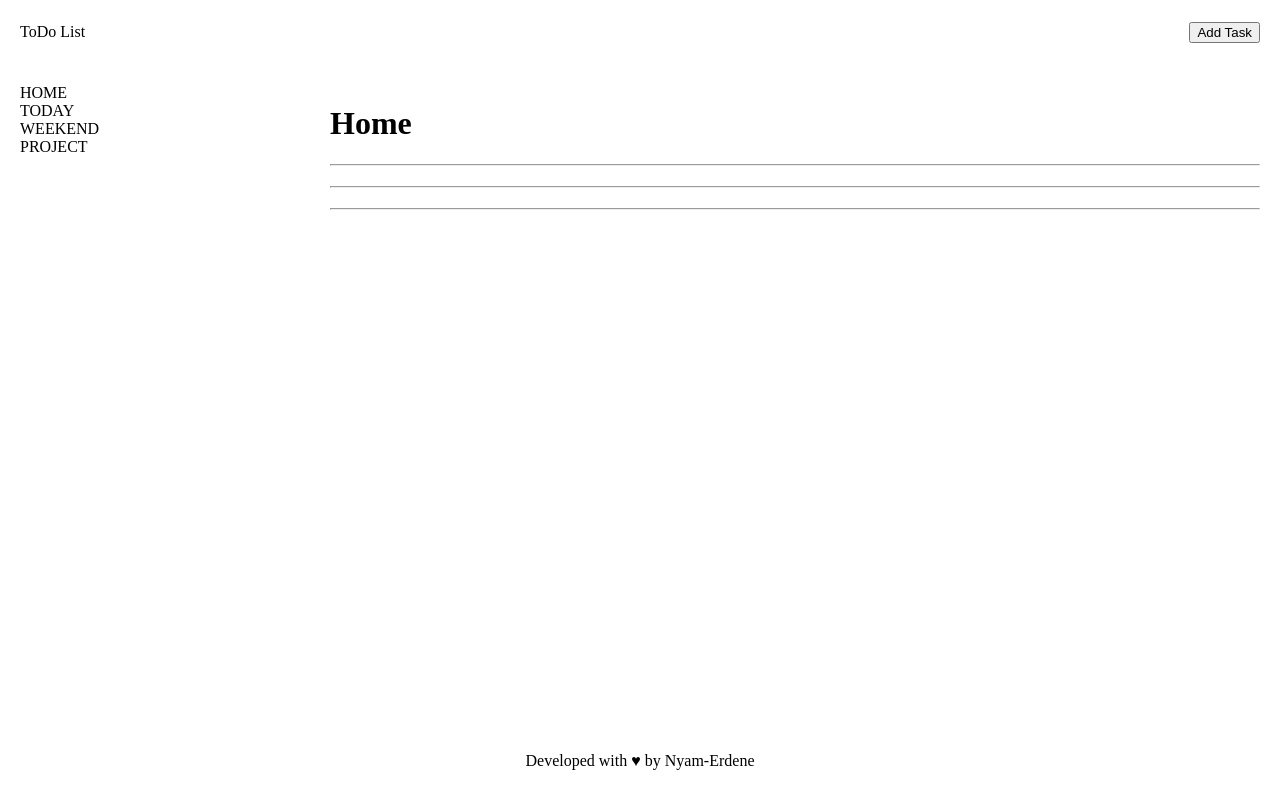
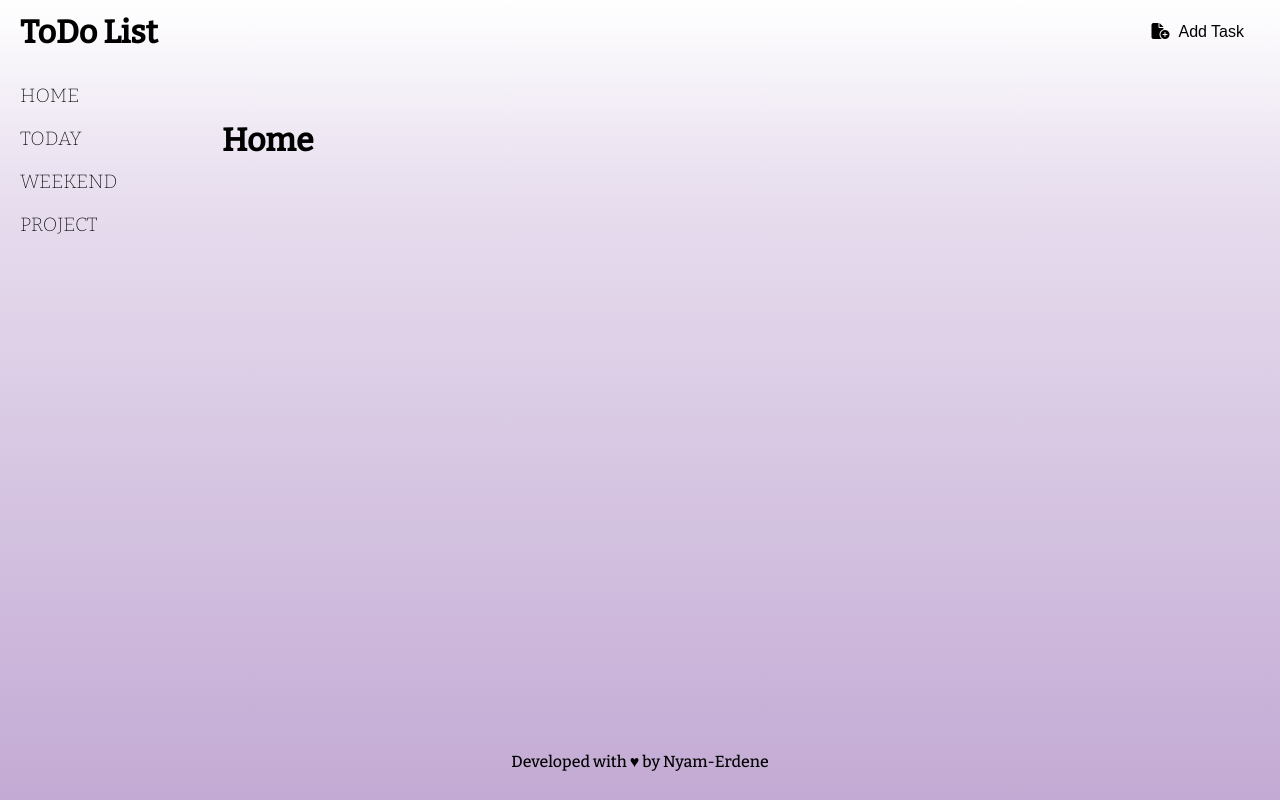
Before and after one commit to Skywingy/ToDoList1st, a website built with webpack: page webpack-demo/dist/index.html in a window 1280 px wide. Built offline with nearby package versions, Linux system fonts and the light colour scheme; a web font is replaced by a local one.

Commit message:
not fully functional but i think i have to move on now

```diff
--- a/webpack-demo/src/form.js
+++ b/webpack-demo/src/form.js
@@ -28,7 +28,7 @@ function render(){
     },
 ];
 
-addToDoToStorer();
+    renderto();
 
     //ToDo pusher
     function addToDoToStorer(Title, Description, DueDate) {
@@ -58,10 +58,9 @@ function renderto() {
     // creates remove button on the card
     const removeB = document.createElement("BUTTON");
     removeB.classList.add("removeB");
-    const textB = document.createTextNode("Remove");
+    removeB.innerHTML = '<i class="fa-solid fa-trash"></i>';
     removeB.dataset.linkedArray = index;
 
-    removeB.appendChild(textB);
     card.insertBefore(removeB, card.lastElementChild);
     removeB.addEventListener("click", removeBu);
 
@@ -139,8 +138,8 @@ function renderto() {
     localStorage.getItem('myStorer');
 
     console.log("hi", myStorer);
-    renderto();
 
+    localStorage.setItem("Title", document.getElementById("Title").value);
 }
 
 
--- a/webpack-demo/src/home.js
+++ b/webpack-demo/src/home.js
@@ -1,27 +1,7 @@
 import { content, createHtmlElement } from "./index";
-import { renderForm } from "./form";
-
-
 
 const home = [
-{
-    name: "",
-    description:
-    "",
-    price: "",
-},
-{
-    name: "",
-    description:
-    "",
-    price: "",
-},
-{
-    name: "",
-    description:
-    "",
-    price: "",
-},
+
 ];
 
 function render() {
--- a/webpack-demo/src/index.js
+++ b/webpack-demo/src/index.js
@@ -37,6 +37,7 @@ function def() {
     renderFooter();
 
 }
+
 function home() {
     content.innerHTML = "";
     renderHome();
--- a/webpack-demo/src/project.js
+++ b/webpack-demo/src/project.js
@@ -1,44 +1,18 @@
 import { content, createHtmlElement } from "./index";
 
 const project = [
-{
-    name: "Chicken Ramen",
-    description:
-    "Easy homemade chicken ramen, with a flavorful broth, roasted chicken, fresh veggies, lots of noodles, and a soft cooked egg. Inspired by traditional Japanese ramen, but on the table in under an hour.",
-    price: "20$",
-},
-{
-    name: "Pinch of Yum",
-    description:
-    "Take the usual ramen up a notch with this quick homemade ramen. Fresh veggies and herbs make this extra delicious, healthy, and cozy!",
-    price: "20$",
-},
-{
-    name: "Kimchi Ramen",
-    description:
-    "Kimchi is an essential ingredient in Asian culture. In essence, it is fermented vegetables that add so much flavor to any dish!",
-    price: "20$",
-},
+
 ];
 
 function render() {
 const main = document.createElement("main");
-main.classList.add("main");
-
-const bienvenidos = createHtmlElement(
-    "p",
-    null,
-    ["cursive", "golden"],
-    "Ichiraku"
-);
+main.classList.add("home");
 
 const title = createHtmlElement("h1", null, ["gray"], "PROJECT");
 
-const hr = document.createElement("hr");
 
-main.appendChild(bienvenidos);
 main.appendChild(title);
-main.appendChild(hr);
+
 
 project.forEach((item) => {
     const div = createHtmlElement("div", null, ["menu-item"], null);
--- a/webpack-demo/src/style.css
+++ b/webpack-demo/src/style.css
@@ -1,10 +1,15 @@
 html {
     width: 100vw;
     height: 100vh;
+    font-family: 'Bitter', serif;
+    background: rgb(255,255,255);
+    background: linear-gradient(180deg, rgba(255,255,255,1) 0%, rgba(231,221,238,1) 25%, rgba(219,204,229,1) 50%, rgba(207,187,221,1) 75%, rgba(195,170,212,1) 100%);
+
 }
 
 body {
     margin: 0;
+    font-family: 'Bitter', serif;
 }
 
 
@@ -17,7 +22,7 @@ body {
 
 .main {
     display: grid;
-    grid-template-columns: 25% 75%;
+    grid-template-columns: 15% 85%;
     padding: 20px;
 }
 
@@ -35,6 +40,7 @@ form {
     font-size: 4rem;
     color: snow;
     padding-bottom: 200px;
+    font-family: 'Bitter', serif;
 
 }
 
@@ -55,7 +61,8 @@ form.show {
     flex-direction: row;
     align-items: center;
     gap: 150px;
-
+    font-family: 'Bitter', serif;
+    font-weight: lighter;
 }
 
 .header{
@@ -82,6 +89,41 @@ form.show {
 }
 
 li {
+    font-size: 1.2em;
+    font-weight: lighter;
     cursor: pointer;
     list-style-type: none;
+    margin-bottom: 20px;
 }
+
+
+#addTask {
+    border: none;
+    padding: 12px 16px;
+    font-size: 16px;
+    cursor: pointer;
+    border-radius: 5px;
+    background-color: transparent;
+
+}
+
+.silver {
+    font-size: 2em;
+    font-weight: bolder;
+}
+
+.removeB {
+    background-color: transparent;
+    border: none;
+}
+
+.content {
+    padding: 1rem;
+}
+
+input, .submitB {
+    margin-bottom: 15px;
+    width:20%;
+    height: 1.5rem;
+
+}
--- a/webpack-demo/src/today.js
+++ b/webpack-demo/src/today.js
@@ -1,44 +1,17 @@
 import { content, createHtmlElement } from "./index";
 
 const today = [
-{
-    name: "Chicken Ramen",
-    description:
-    "Easy homemade chicken ramen, with a flavorful broth, roasted chicken, fresh veggies, lots of noodles, and a soft cooked egg. Inspired by traditional Japanese ramen, but on the table in under an hour.",
-    price: "20$",
-},
-{
-    name: "Pinch of Yum",
-    description:
-    "Take the usual ramen up a notch with this quick homemade ramen. Fresh veggies and herbs make this extra delicious, healthy, and cozy!",
-    price: "20$",
-},
-{
-    name: "Kimchi Ramen",
-    description:
-    "Kimchi is an essential ingredient in Asian culture. In essence, it is fermented vegetables that add so much flavor to any dish!",
-    price: "20$",
-},
 ];
 
 function render() {
 const main = document.createElement("main");
-main.classList.add("main");
+main.classList.add("home");
 
-const bienvenidos = createHtmlElement(
-    "p",
-    null,
-    ["cursive", "golden"],
-    "Ichiraku"
-);
 
 const title = createHtmlElement("h1", null, ["gray"], "TODAY");
 
-const hr = document.createElement("hr");
 
-main.appendChild(bienvenidos);
 main.appendChild(title);
-main.appendChild(hr);
 
 today.forEach((item) => {
     const div = createHtmlElement("div", null, ["menu-item"], null);
--- a/webpack-demo/src/weekend.js
+++ b/webpack-demo/src/weekend.js
@@ -1,44 +1,18 @@
 import { content, createHtmlElement } from "./index";
 
 const weekend = [
-{
-    name: "Chicken Ramen",
-    description:
-    "Easy homemade chicken ramen, with a flavorful broth, roasted chicken, fresh veggies, lots of noodles, and a soft cooked egg. Inspired by traditional Japanese ramen, but on the table in under an hour.",
-    price: "20$",
-},
-{
-    name: "Pinch of Yum",
-    description:
-    "Take the usual ramen up a notch with this quick homemade ramen. Fresh veggies and herbs make this extra delicious, healthy, and cozy!",
-    price: "20$",
-},
-{
-    name: "Kimchi Ramen",
-    description:
-    "Kimchi is an essential ingredient in Asian culture. In essence, it is fermented vegetables that add so much flavor to any dish!",
-    price: "20$",
-},
+
 ];
 
 function render() {
 const main = document.createElement("main");
-main.classList.add("main");
+main.classList.add("home");
 
-const bienvenidos = createHtmlElement(
-    "p",
-    null,
-    ["cursive", "golden"],
-    "Ichiraku"
-);
 
-const title = createHtmlElement("h1", null, ["gray"], "asdf");
+const title = createHtmlElement("h1", null, ["gray"], "WEEKEND");
 
-const hr = document.createElement("hr");
 
-main.appendChild(bienvenidos);
 main.appendChild(title);
-main.appendChild(hr);
 
 weekend.forEach((item) => {
     const div = createHtmlElement("div", null, ["menu-item"], null);
```
Also changed, not shown: webpack-demo/dist/index.html, webpack-demo/dist/main.js.
